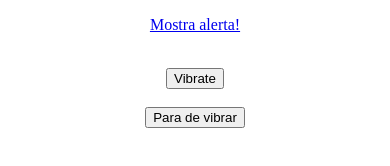
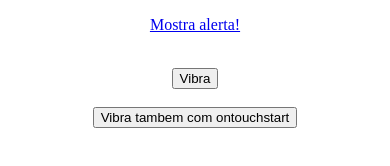
Before and after one commit to guilhermecampos100/page-slide, a plain HTML site: page alert.html in a window 390 px wide. Drawn offline with Linux system fonts and the light colour scheme; some packages are replaced by stand-ins of ours.

Commit message:
simples correcao

```diff
--- a/alert.html
+++ b/alert.html
@@ -36,7 +36,7 @@ var myVar;
 function foo() {
 
     // your function code here
-	navigator.notification.vibrate( 500 );
+	navigator.notification.vibrate(50);
 
 }
 }
@@ -57,12 +57,12 @@ function myStopFunction() {
     <p><a href="#" onclick="showAlert(); return false;">Mostra alerta!</a></p><br>
 
 	    <button onclick="ativa();">
-             Vibrate
+             Vibra
         </button>
 <br><br>
 
-		 <button onclick="myStopFunction();">
-             Para de vibrar
+		 <button ontouchstart="ativa();">
+             Vibra tambem com ontouchstart
         </button>
 
 	</center>
```
